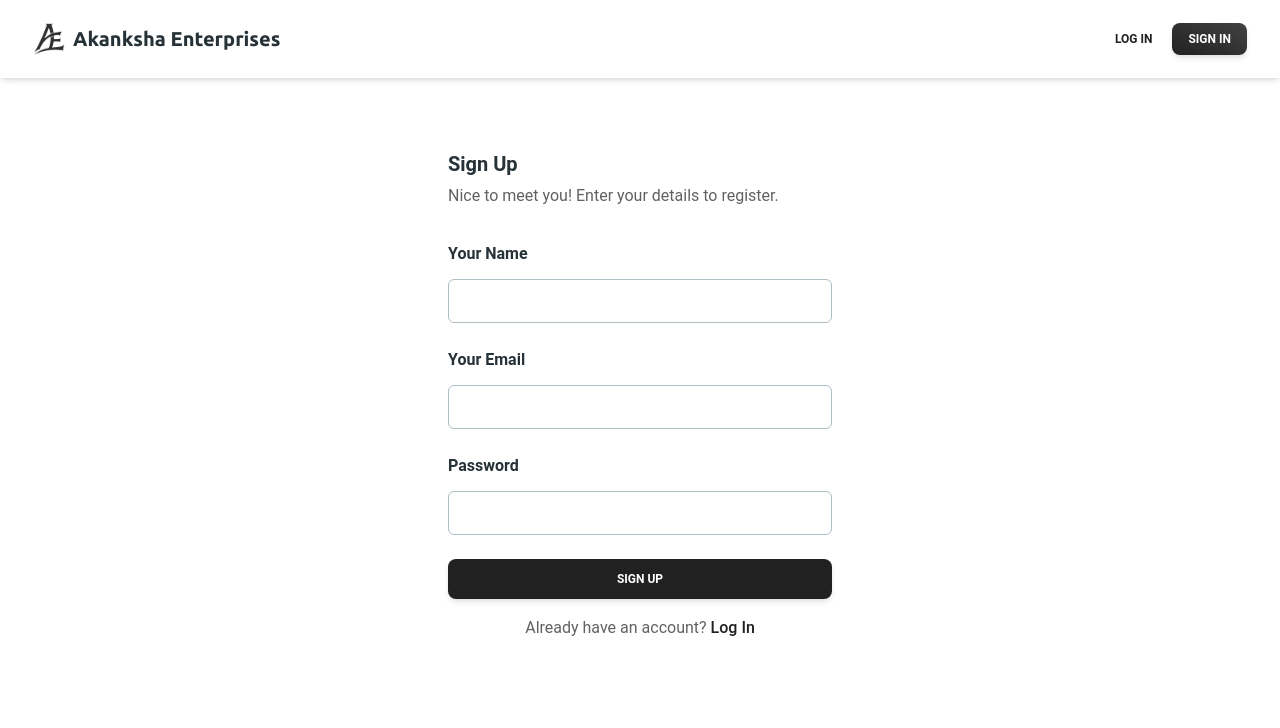
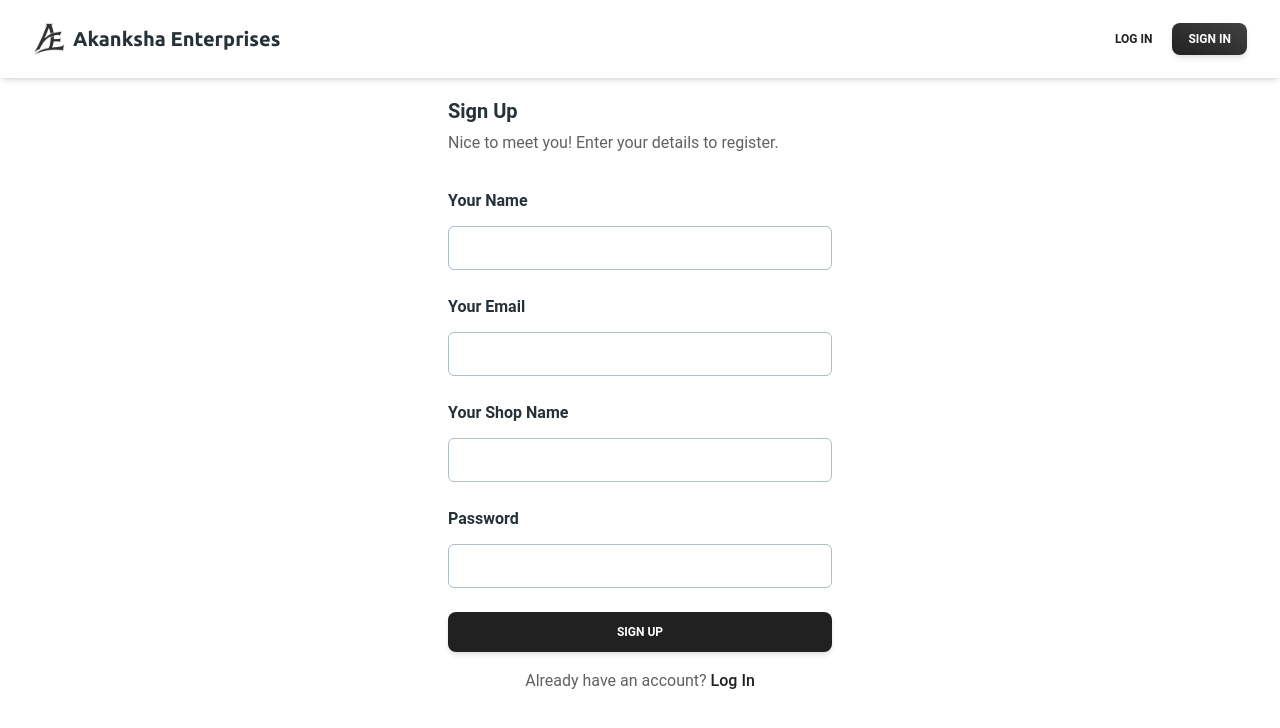
Before and after one commit to yashsingh9651/points_system, a Next.js app: page /signup in a window 1280 px wide. Shown: the top 728 px of the page. Built offline with nearby package versions, Linux system fonts and the light colour scheme; no server answers.

Commit message:
Add validation for shop name in signup form

```diff
--- a/src/Schema/signup.js
+++ b/src/Schema/signup.js
@@ -2,5 +2,6 @@ import * as Yup from "yup";
 export const Schema = Yup.object({
   username: Yup.string().min(2).required("Name is required"),
   email: Yup.string().email().required("Valid Email is required"),
+  shopName: Yup.string().required("Shop Name is required"),
   password: Yup.string().min(6).required("Password is required"),
 });
--- a/src/app/signup/page.jsx
+++ b/src/app/signup/page.jsx
@@ -19,6 +19,7 @@ const Page = () => {
       initialValues: {
         username: "",
         email: "",
+        shopName: "",
         password: "",
       },
       validationSchema: Schema,
@@ -94,6 +95,28 @@ const Page = () => {
                 )}
               </div>
               <Typography variant="h6" color="blue-gray" className="-mb-3">
+                Your Shop Name
+              </Typography>
+              <div className="relative">
+                <Input
+                  onChange={handleChange}
+                  onBlur={handleBlur}
+                  name="email"
+                  value={values.shopName}
+                  size="lg"
+                  placeholder="name@mail.com"
+                  className=" !border-t-blue-gray-200 focus:!border-t-gray-900"
+                  labelProps={{
+                    className: "before:content-none after:content-none",
+                  }}
+                />
+                {errors.shopName && touched.shopName && (
+                  <p className="absolute top-3 right-2 text-red-600">
+                    {errors.shopName}
+                  </p>
+                )}
+              </div>
+              <Typography variant="h6" color="blue-gray" className="-mb-3">
                 Password
               </Typography>
               <div className="relative">
--- a/src/components/Profile.jsx
+++ b/src/components/Profile.jsx
@@ -29,7 +29,7 @@ const Profile = ({ userData }) => {
           <h1>{userData.username}</h1>
           <h1>{userData.points}</h1>
         </div>
-        <h1>{userData.shopName}</h1>
+        <h1>{userData?.shopName}</h1>
         <h1>{userData.email}</h1>
       </CardBody>
       <CardFooter className="py-0">
```
